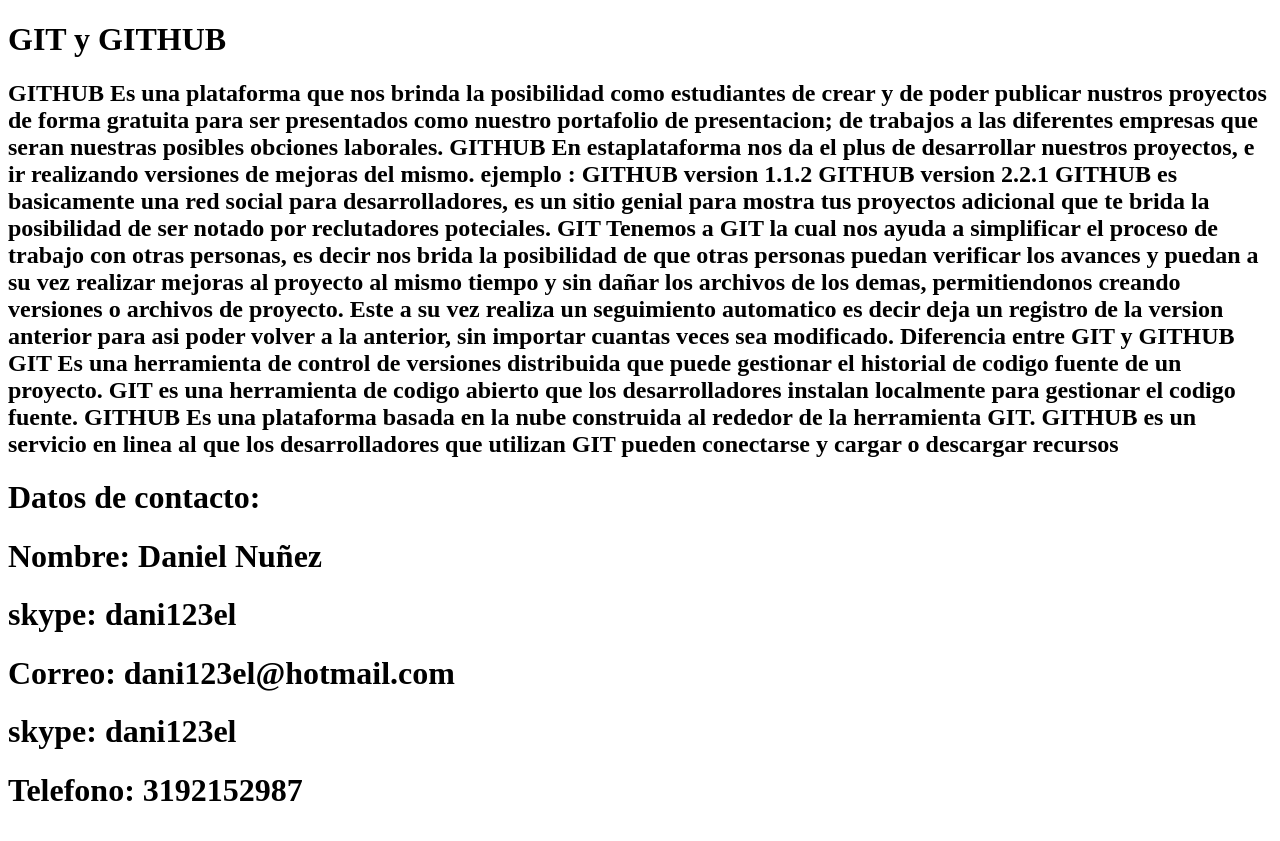
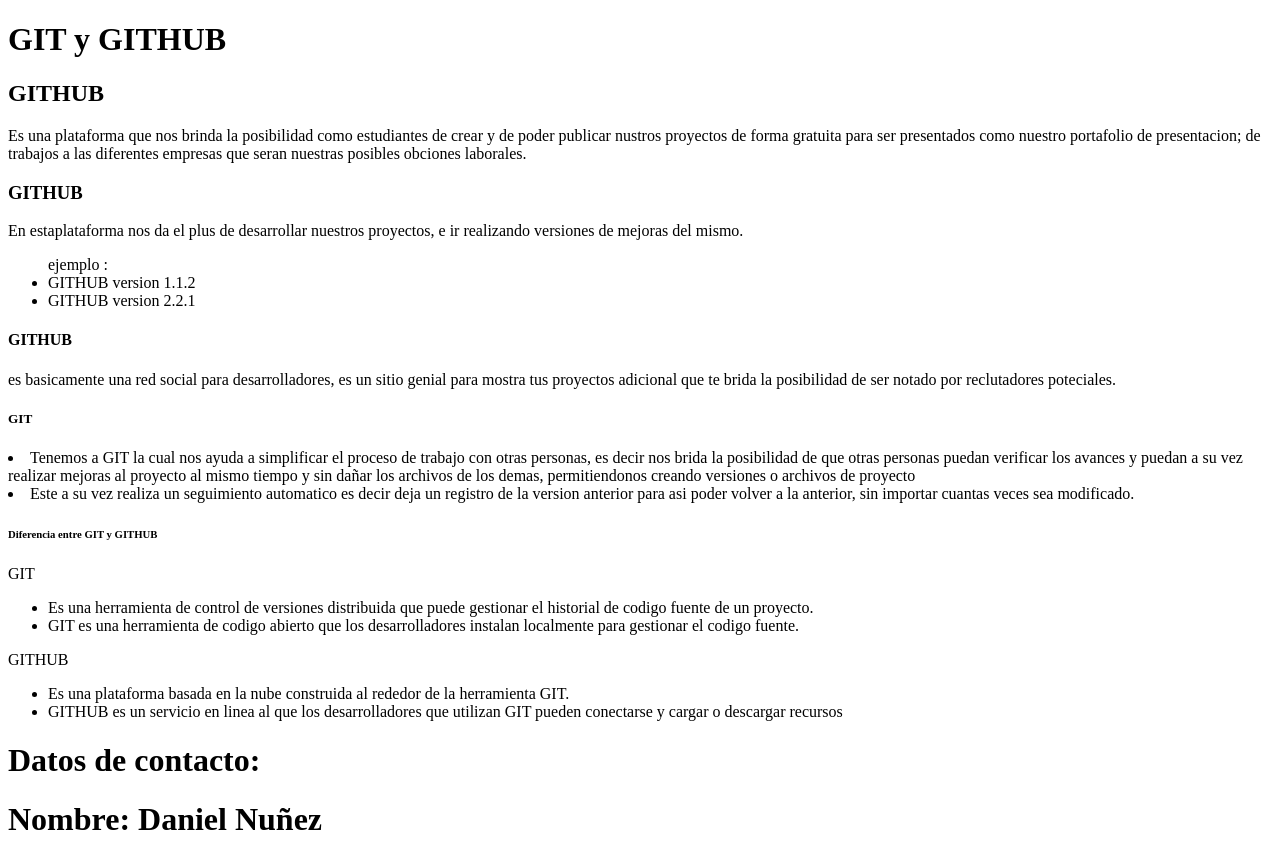
Before and after one commit to daninuno/DSW-DanielNu-ez, a plain HTML site: page informacion.html in a window 1280 px wide. Shown: the top 841 px of the page. Drawn offline with Linux system fonts and the light colour scheme.

Commit message:
v 113
se corrigue estrutura en la pagina de  informacion

```diff
--- a/informacion.html
+++ b/informacion.html
@@ -9,46 +9,57 @@
 
     <h1>GIT y GITHUB</h1>
 
-    <h2>GITHUB
+    <h2>GITHUB</h2>
         Es una plataforma que nos brinda la posibilidad como estudiantes de crear
         y de poder publicar nustros proyectos de forma gratuita para ser presentados
         como nuestro portafolio de presentacion; de trabajos a las diferentes empresas
         que seran nuestras posibles obciones laborales.
-        GITHUB
+        <h3>GITHUB</h3>
         En estaplataforma nos da el plus de desarrollar nuestros proyectos, e ir
         realizando versiones de mejoras del mismo.
-        ejemplo :  GITHUB version 1.1.2
-                   GITHUB version 2.2.1
 
-        GITHUB es basicamente una red social para desarrolladores,
+        <ul>ejemplo :
+         <li>GITHUB version 1.1.2</li>
+         <li>GITHUB version 2.2.1</li>
+        </ul>
+
+
+        <h4>GITHUB</h4> <p>es basicamente una red social para desarrolladores,
         es un sitio genial para mostra tus proyectos adicional que te brida la
         posibilidad de ser notado por reclutadores poteciales.
+    </p>
 
-        GIT
-        Tenemos a GIT la cual nos ayuda a simplificar el proceso de trabajo
+    <h5>GIT </h5>
+    <li>Tenemos a GIT la cual nos ayuda a simplificar el proceso de trabajo
         con otras personas, es decir nos brida la posibilidad de que otras
         personas puedan verificar los avances y puedan a su vez realizar mejoras
         al proyecto al mismo tiempo y sin dañar los archivos de los demas,
-        permitiendonos creando versiones o archivos de proyecto.
+        permitiendonos creando versiones o archivos de proyecto</li>
 
-        Este a su vez realiza un seguimiento automatico es decir deja un registro
+        <li>Este a su vez realiza un seguimiento automatico es decir deja un registro
         de la version anterior para asi poder volver a la anterior, sin importar
-        cuantas veces sea modificado.
+        cuantas veces sea modificado.</li>
 
-        Diferencia entre GIT y GITHUB
+        <h6>Diferencia entre GIT y GITHUB</h6>
 
-        GIT
-        Es una herramienta de control de versiones distribuida que puede gestionar
-        el historial de codigo fuente de un proyecto.
+      <h7> GIT</h7>
+      <ul>
+        <li> Es una herramienta de control de versiones distribuida que puede gestionar
+        el historial de codigo fuente de un proyecto.</li>
 
-        GIT es una herramienta de codigo abierto que los desarrolladores instalan localmente
-        para gestionar el codigo fuente.
+        <li>GIT es una herramienta de codigo abierto que los desarrolladores instalan localmente
+        para gestionar el codigo fuente.</li>
 
-        GITHUB
-        Es una plataforma basada en la nube construida al rededor de la herramienta
-        GIT.
-        GITHUB es un servicio en linea al que los desarrolladores que utilizan GIT
-        pueden conectarse y cargar o descargar recursos
+    </ul>
+        <h8>GITHUB</h8>
+
+        <ul>
+        <li>Es una plataforma basada en la nube construida al rededor de la herramienta
+        GIT.</li>
+
+        <li>GITHUB es un servicio en linea al que los desarrolladores que utilizan GIT
+        pueden conectarse y cargar o descargar recursos</li>
+    </ul>
     </h2>
 
 
```
